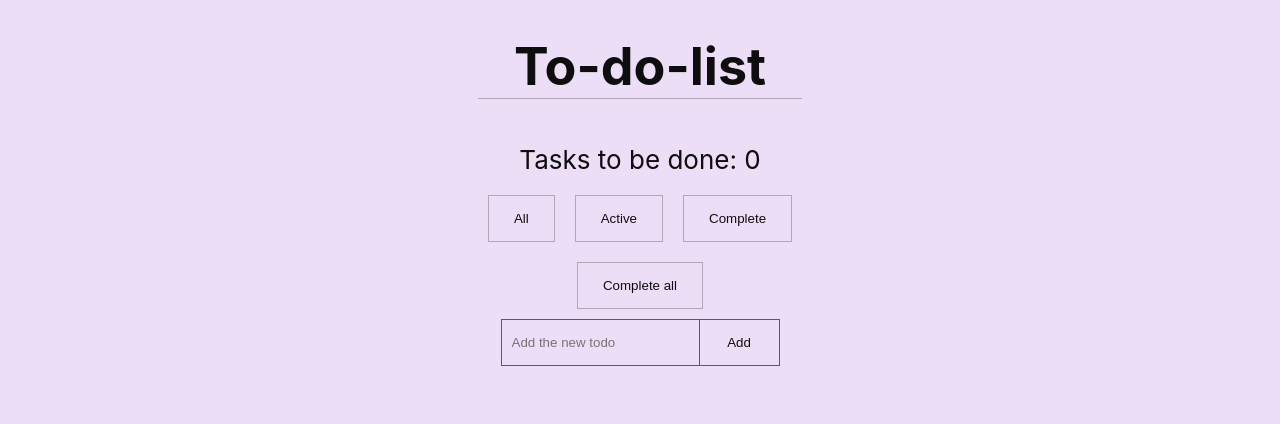
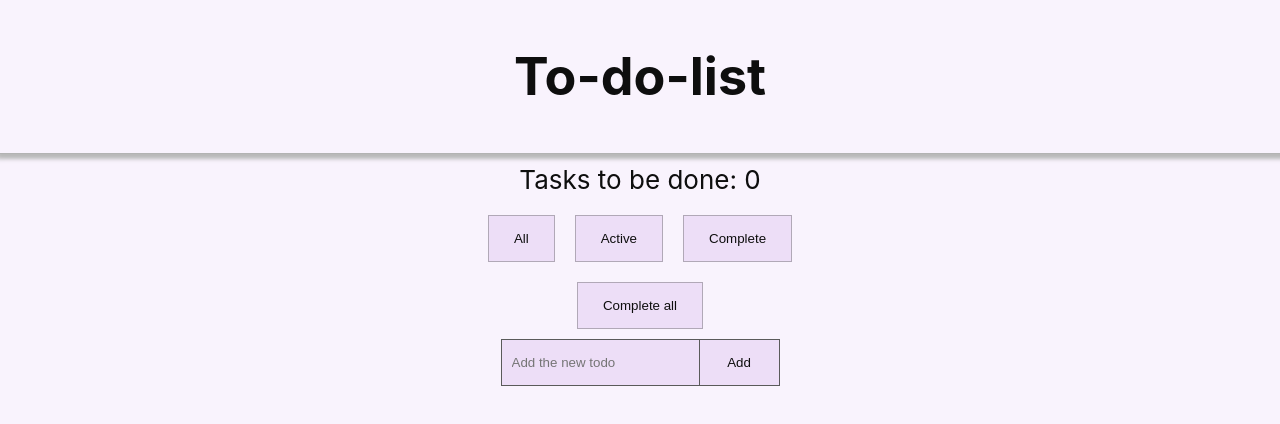
Before and after one commit to karolina-suchomska/To-do-list-React, a React (Create React App) app: page / in a window 1280 px wide. Shown: the top 424 px of the page. Built offline with nearby package versions, Linux system fonts and the light colour scheme.

Commit message:
Change header style and background color

```diff
--- a/src/components/App.js
+++ b/src/components/App.js
@@ -5,10 +5,10 @@ import Todo from './Todo';
 export default function App() {
   return (
     <div className="App">
-      <header className="App-header">
+      <header>
         <h1>To-do-list</h1>
-        <Todo />
       </header>
+      <Todo />
     </div>
   );
 }
--- a/src/style/Style.scss
+++ b/src/style/Style.scss
@@ -1,20 +1,20 @@
 .App {
   text-align: center;
-  background-color: rgb(237, 222, 247);
+  background-color: rgb(249, 243, 253);
   min-height: 100vh;
-  display: flex;
   flex-direction: column;
   align-items: center;
   font-size: calc(10px + 2vmin);
   color: rgb(14, 14, 14);
-}
 
-h1 {
-  border-bottom: 1px solid rgba(90, 90, 90, 0.411);
+  header {
+    padding: 10px;
+    border-bottom: 1px solid rgb(179, 179, 179);
+    box-shadow: 2px 0 4px 5px rgb(185, 185, 185);
+  }
 }
 
 .todo {
-  max-width: 500px;
 }
 
 .todo-done {
```
